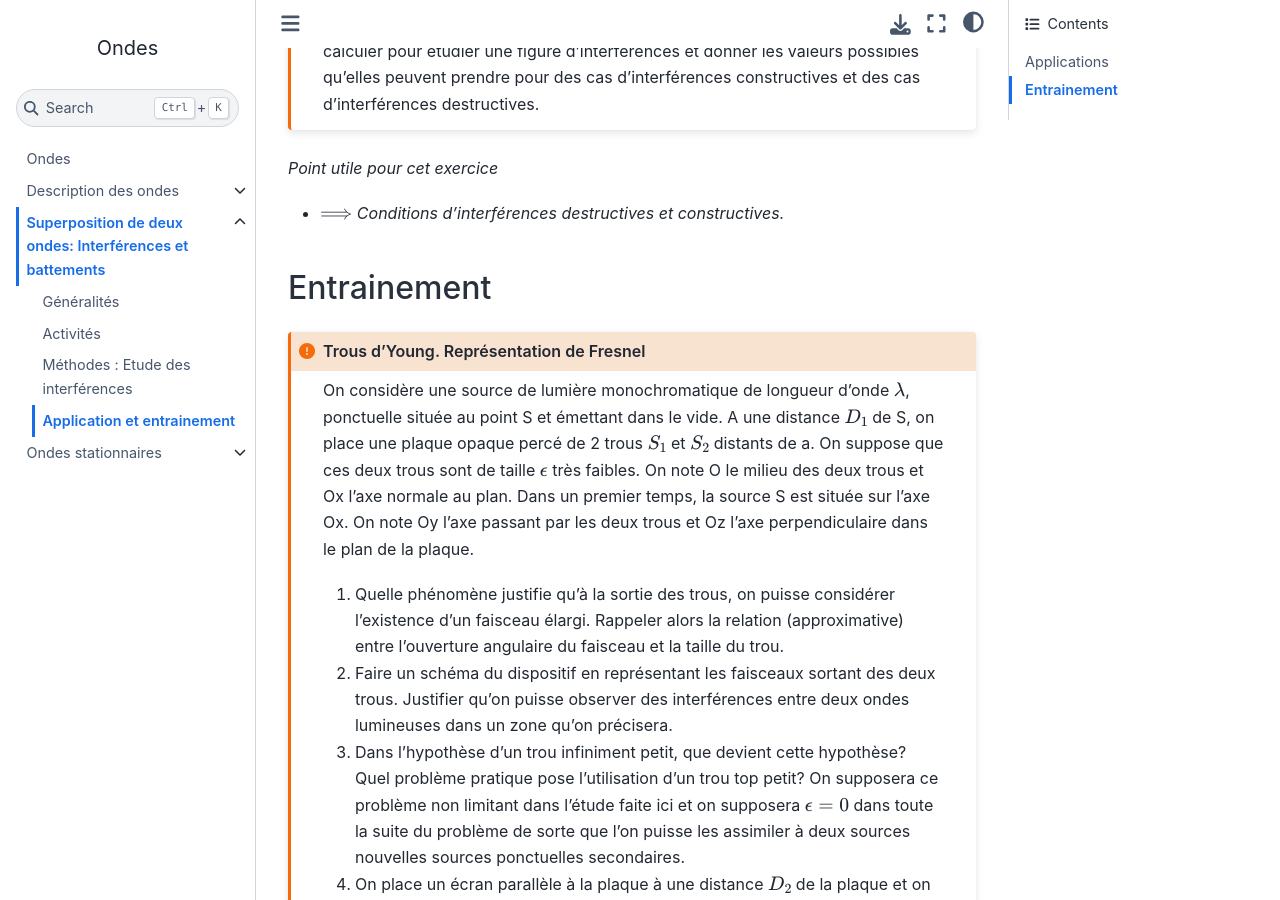
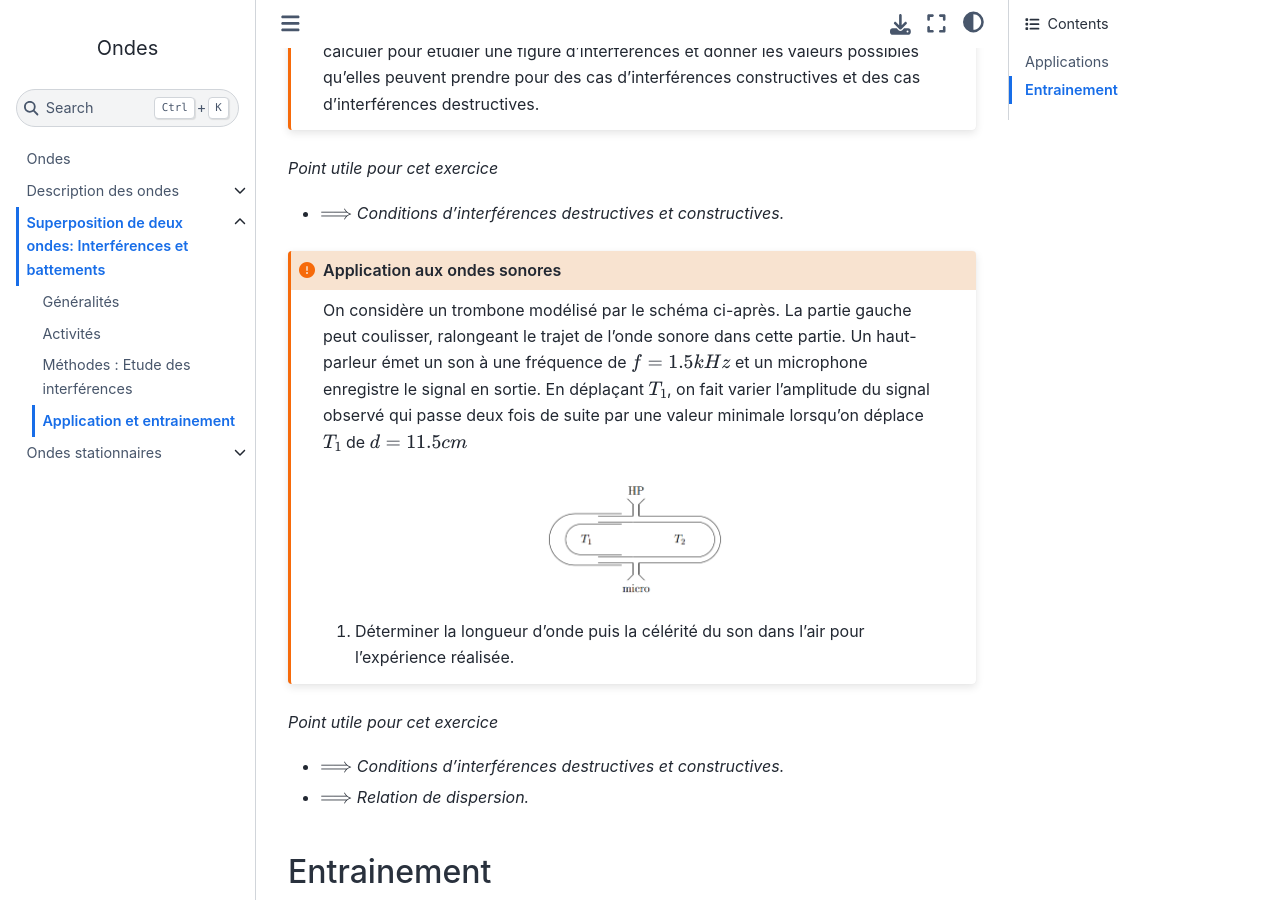
Before and after one commit to pcsi3physiquestan/ondes_sources, a Jupyter Book: the page built from notebook/ondes_super_ex.md, in a window 1280 px wide and 900 px high, scrolled down 394 px. Built offline with Jupyter Book 1.0.4 settings and Sphinx 7.4.7 and the Sphinx Book theme 1.1.4, drawn with Linux system fonts in a browser that asks for light colours.

Commit message:
Mise à jour automatique

`````diff
--- a/notebook/ondes_super_ex.md
+++ b/notebook/ondes_super_ex.md
@@ -27,6 +27,23 @@ Reproduire dans un tableau le bilan des grandeurs caractéristiques qu'on peut c
 
 _Point utile pour cet exercice_
 * _$\Longrightarrow$ Conditions d'interférences destructives et constructives._
+
+````{admonition} Application aux ondes sonores
+:class: attention
+On considère un trombone modélisé par le schéma ci-après. La partie gauche peut coulisser, ralongeant le trajet de l'onde sonore dans cette partie. Un haut-parleur émet un son à une fréquence de $f = 1.5 kHz$ et un microphone enregistre le signal en sortie. En déplaçant $T_1$, on fait varier l'amplitude du signal observé qui passe deux fois de suite par une valeur minimale lorsqu'on déplace $T_1$ de $d = 11.5cm$
+
+```{figure} ./images/ondes_inter_trombone.png
+:name: fig_303
+:align: center
+:width: 30%
+```
+
+1. Déterminer la longueur d'onde puis la célérité du son dans l'air pour l'expérience réalisée.
+````
+_Point utile pour cet exercice_
+* _$\Longrightarrow$ Conditions d'interférences destructives et constructives._
+* _$\Longrightarrow$ Relation de dispersion._
+
 
 ## Entrainement
 ````{admonition} Trous d'Young. Représentation de Fresnel
`````
Also changed, not shown: notebook/images/ondes_inter_trombone.png (added).
